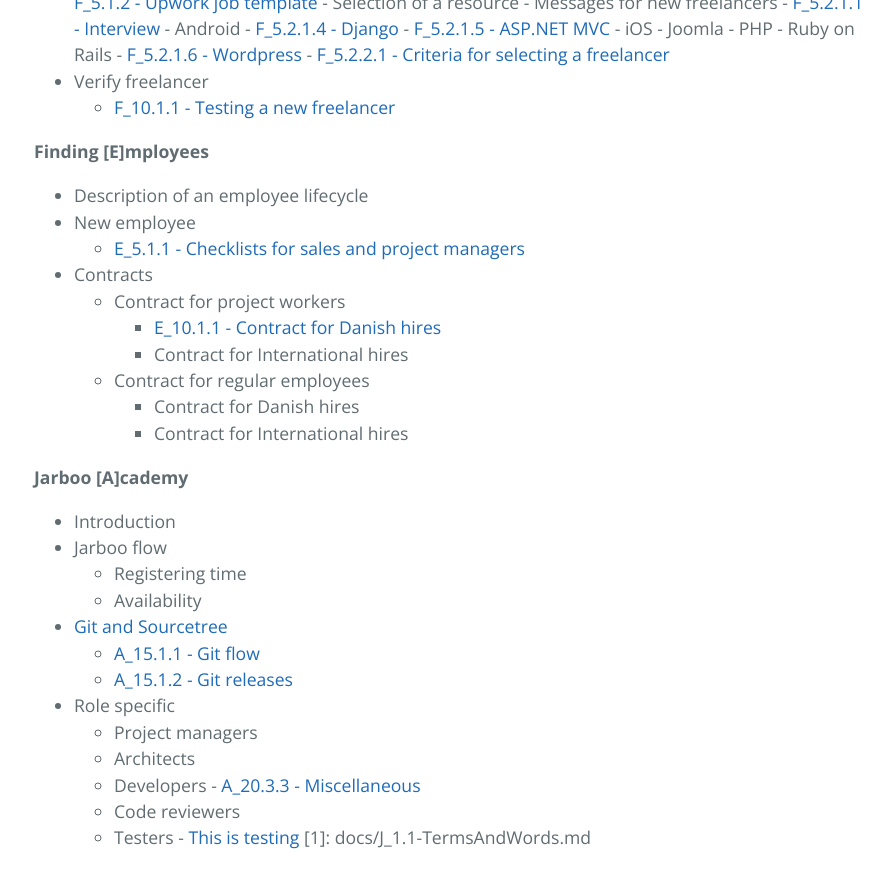
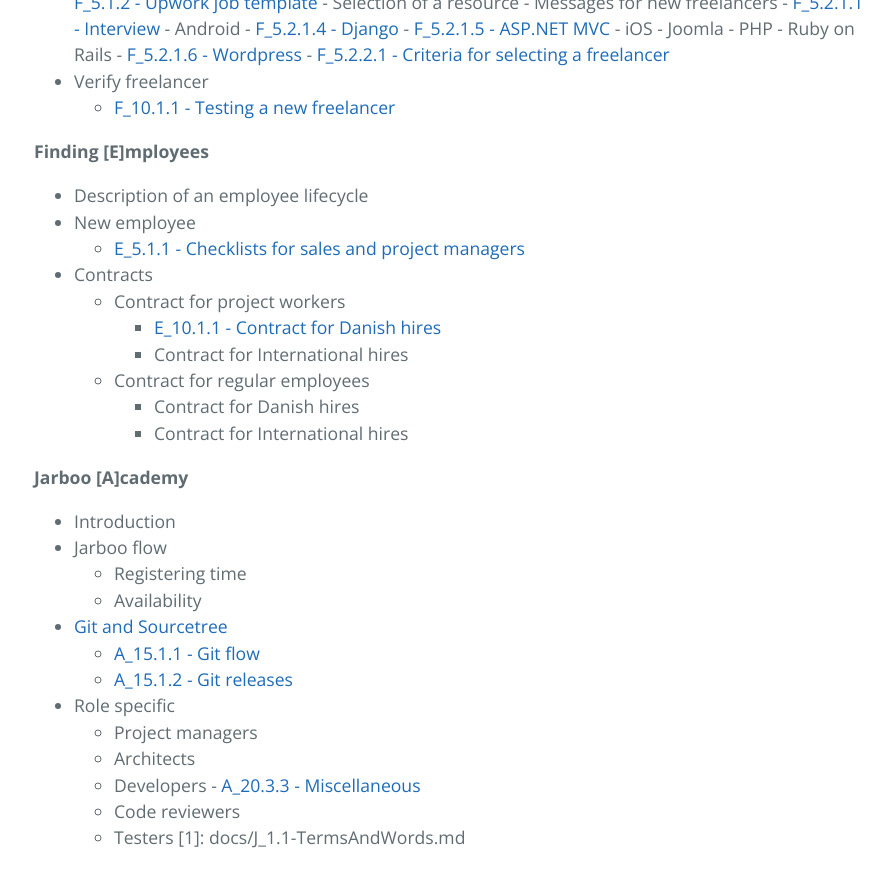
Before and after one commit to Jarboocom/Jarboo.Business.Proces, a Jekyll site: the page built from index.md, in a window 1280 px wide and 900 px high, scrolled down 2064 px. Shown: the top 888 px of the window, without its empty margins (190-1081 px from the left). Built offline with Jekyll 4.4.1, drawn with Linux system fonts in a browser that asks for light colours; nearby versions of some CDN libraries; Markdown is read by kramdown in place of the engine named in the settings.

Commit message:
Sync README.md in master branch to index.md in gh-pages

```diff
--- a/index.md
+++ b/index.md
@@ -157,5 +157,4 @@ All documents regarding customers are prepended C_, example C_4.1 Tasks.
      	- [A_20.3.3 - Miscellaneous](docs/A_20.3.3 - Miscellaneous.md)
      - Code reviewers
      - Testers
-      - [This is testing](docs/testing.md)
 [1]: docs/J_1.1-TermsAndWords.md
```
